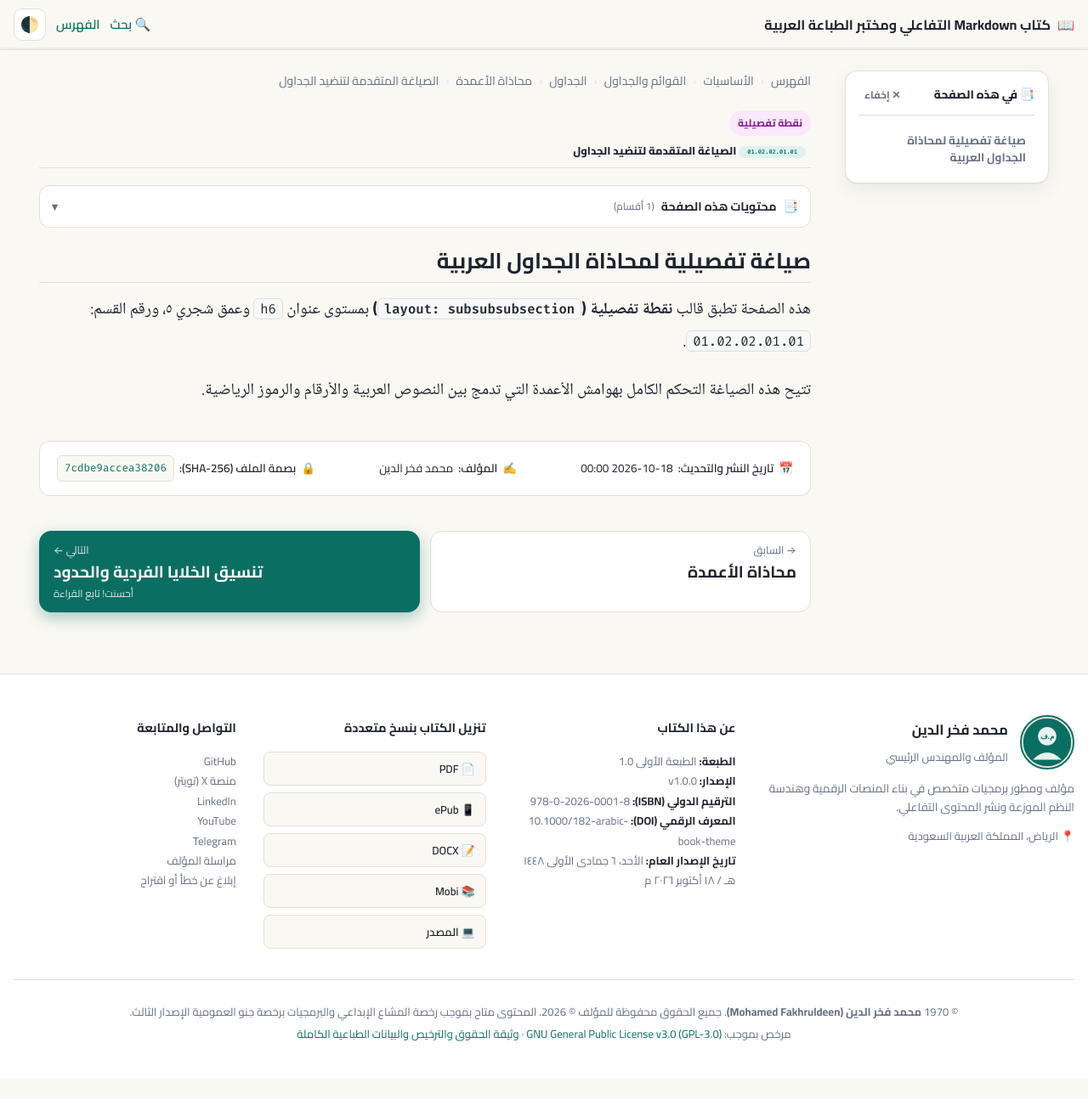
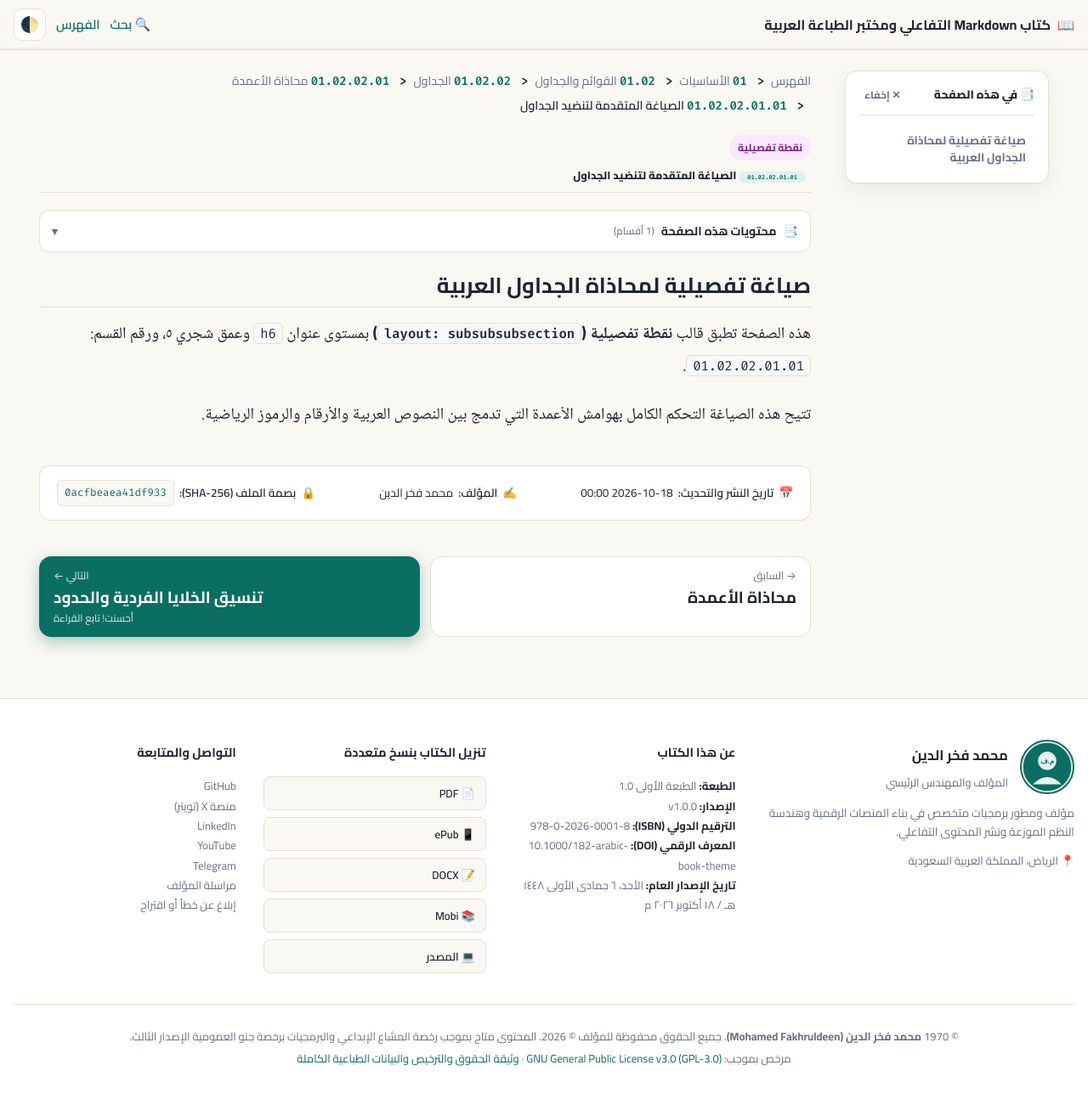
Before and after one commit to fakhruldeen/book, a Jekyll site: the page built from 01_basics/02_lists/02_tables/01_alignment/01_advanced_syntax.md, in a window 1280 px wide and 1299 px high. Shown: the top 1294 px of the window at 85% size. Built offline with Jekyll 4.4.1, drawn with Linux system fonts in a browser that asks for light colours.

Commit message:
style: use '<' separator in text color and prepend section numbers to breadcrumb items

```diff
--- a/_includes/book_crumbs.html
+++ b/_includes/book_crumbs.html
@@ -10,10 +10,14 @@
     {%- unless forloop.last -%}
       {%- for p in include.book -%}
         {%- if p.path == _target or p.path == _coll_target -%}
-          <li><a href="{{ p.url | relative_url }}">{{ p.title }}</a></li>
+          {%- capture p_num -%}{% if p.num %}{{ p.num }}{% else %}{% include num.html path=p.path %}{% endif %}{%- endcapture -%}
+          {%- assign p_num = p_num | strip -%}
+          <li><a href="{{ p.url | relative_url }}">{% if p_num != "" %}<span class="crumb-num" dir="ltr">{{ p_num }}</span> {% endif %}{{ p.title }}</a></li>
         {%- endif -%}
       {%- endfor -%}
     {%- endunless -%}
   {%- endfor -%}
-  <li aria-current="page">{{ page.title }}</li>
+  {%- capture cur_num -%}{% if page.num %}{{ page.num }}{% else %}{% include num.html path=page.path %}{% endif %}{%- endcapture -%}
+  {%- assign cur_num = cur_num | strip -%}
+  <li aria-current="page">{% if cur_num != "" %}<span class="crumb-num" dir="ltr">{{ cur_num }}</span> {% endif %}{{ page.title }}</li>
 </ol>
--- a/assets/css/book.css
+++ b/assets/css/book.css
@@ -91,11 +91,12 @@ a:hover { text-decoration-thickness: 2px; }
 .bar i { display: block; height: 100%; width: 0; background: var(--accent); transition: width .5s; }
 .cover-content:empty { display: none; }
 
-/* ===== Page chrome ===== */
-.crumbs { list-style: none; display: flex; flex-wrap: wrap; gap: 4px 0; margin: 0 0 18px; padding: 0; font-family: var(--font-ui); font-size: 14px; color: var(--muted); line-height: 1.8; }
-.crumbs li + li::before { content: "‹"; margin-inline: 8px; color: var(--line); }
+.crumbs { list-style: none; display: flex; flex-wrap: wrap; align-items: center; gap: 4px 0; margin: 0 0 18px; padding: 0; font-family: var(--font-ui); font-size: 14px; color: var(--text); line-height: 1.8; }
+.crumbs li + li::before { content: "<"; margin-inline: 8px; color: var(--text); font-weight: 700; font-family: var(--font-code), monospace; }
 .crumbs a { color: var(--muted); text-decoration: none; }
 .crumbs a:hover { color: var(--accent); }
+.crumbs [aria-current="page"] { color: var(--text); font-weight: 600; }
+.crumb-num { font-family: var(--font-code); font-weight: 700; color: var(--accent); margin-inline-end: 4px; }
 .node-head { border-bottom: 1px solid var(--line); margin-bottom: 20px; padding-bottom: 10px; }
 .node-title { font-family: var(--font-ui); font-weight: 800; line-height: 1.5; margin: 0; }
 h2.node-title { font-size: 2.1rem; } h3.node-title { font-size: 1.8rem; } h4.node-title { font-size: 1.55rem; } h5.node-title { font-size: 1.35rem; }
```
